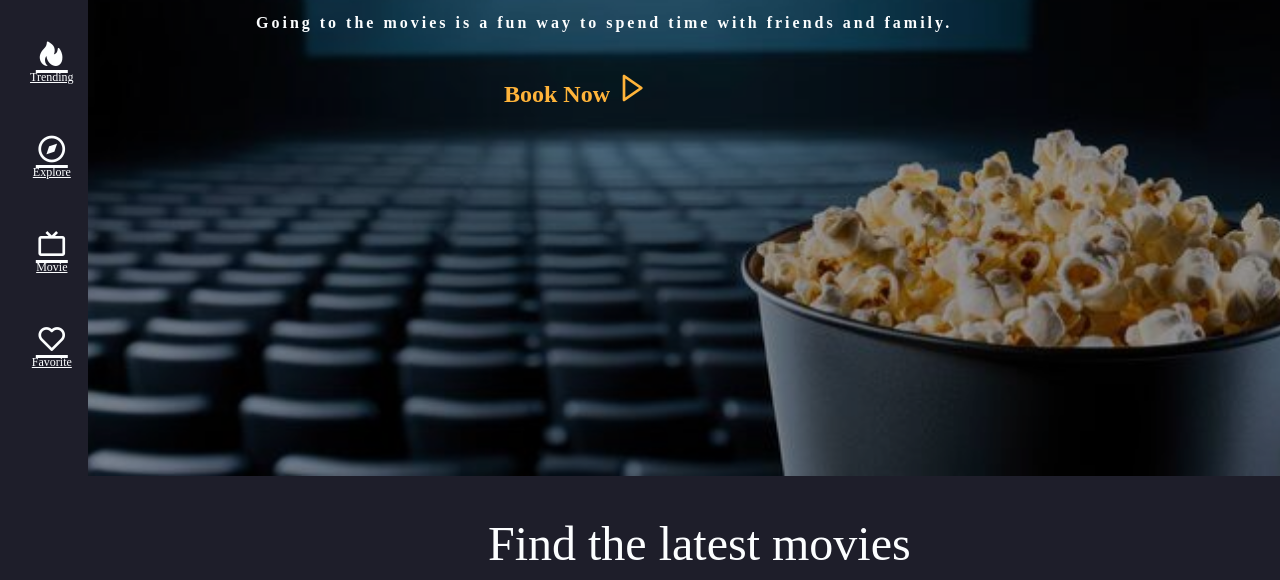
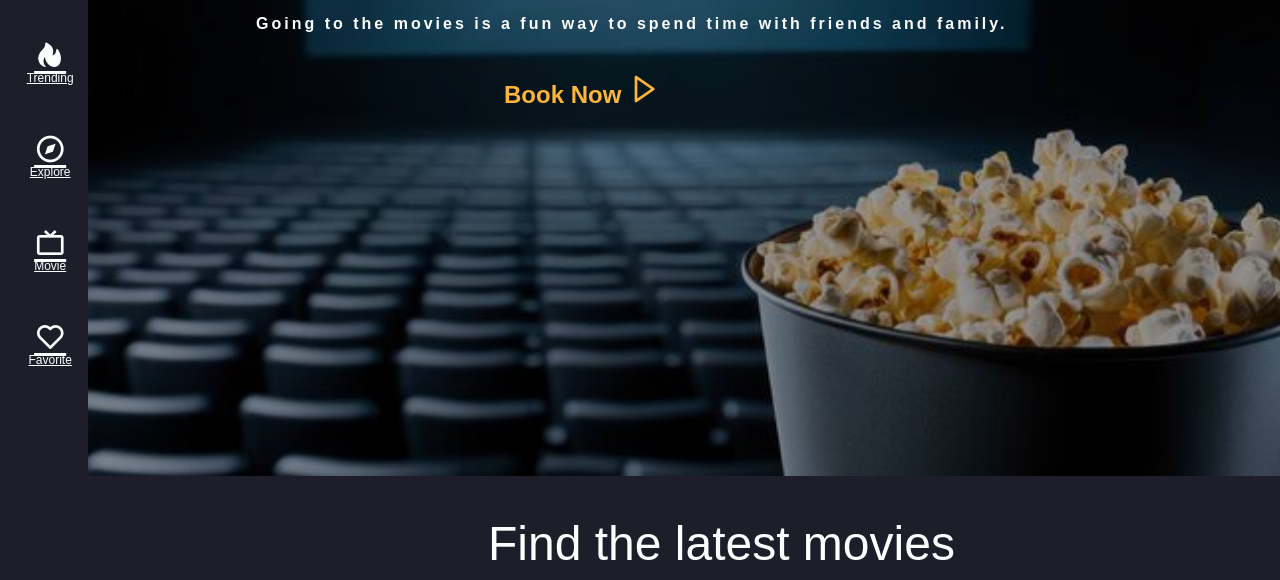
Before and after one commit to amitkamble18/Movier, a plain HTML site: page index.html in a window 1280 px wide. Shown: the part 220-800 px from the top of the page. Drawn offline with nearby package versions, Linux system fonts and the light colour scheme.

Commit message:
changed font

```diff
--- a/style1.css
+++ b/style1.css
@@ -7,7 +7,7 @@
 }
 html,body{
     height: 100%;
-    font-family: Gilroy;
+    font-family: sans-serif;
     background-color: #1e1e2a;
     overflow-x: hidden;
 }
```
